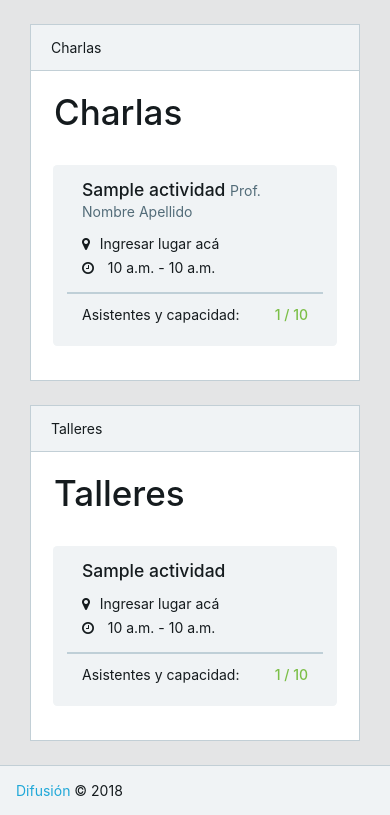
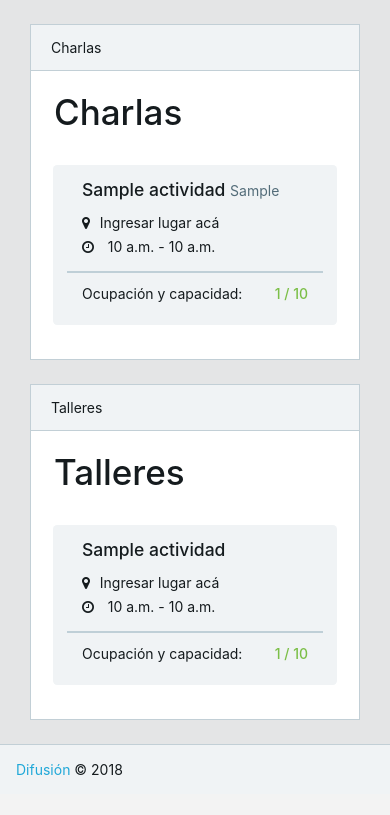
Before and after one commit to josecannete/LogisticaFestival, a Django app: template templates/app/principal.html in a window 390 px wide. Shown: the part 55-870 px from the top of the page. After the commit the page ends 830 px from the top, so only its background shows below. Run offline with Django 3.2, Linux system fonts and the light colour scheme; the template is opened without the code that fills it: values that come from a table or form of the project are taken from there, others are empty; tables that the repository leaves empty hold one stand-in row (values such as "Sample post"); some libraries are stand-ins or nearby versions.

Commit message:
small changes

```diff
--- a/templates/card/charlas.html
+++ b/templates/card/charlas.html
@@ -5,14 +5,14 @@
         {% for charla in charlas %}
             <div class="info-charla">
                 <div class="col-md-12"><h5>{{ charla.nombre }}
-                    <small class="text-muted">Prof. Nombre Apellido</small></h5>
+                    <small class="text-muted">{{ charla.charlista }}</small></h5>
                 </div>
                 <div class="col-md-12"><p><i class="fa fa-map-marker" aria-hidden="true"></i>Ingresar lugar acá</p></div>
                 <div class="col-md-12 add-line-bottom">
                     <p><i class="fa fa-clock-o" aria-hidden="true"></i>
                         {{ charla.horario.inicio.time }} - {{ charla.horario.fin.time }}</p>
                 </div>
-                <div class="col-md-12 d-flex justify-content-between">Asistentes y capacidad:
+                <div class="col-md-12 d-flex justify-content-between">Ocupación y capacidad:
                     <div><h6 class="capacity">{{ charla.capacidadActual }} / {{ charla.capacidadTotal }}</h6></div>
                 </div>
             </div>
--- a/templates/card/pide_un_tour.html
+++ b/templates/card/pide_un_tour.html
@@ -16,7 +16,7 @@
 
                         <div class="form-group d-flex justify-content-around flex-wrap">
                             <label class="col-lg-3 col-md-3 col-xs-12 col-form-label text-left" style="color: #3e515b;"
-                                   for="{{ tour.nombre.id_for_label }}">Nombre</label>
+                                   for="{{ tour.nombre.id_for_label }}">Nombre colegio</label>
                             <div class="col-lg-8 col-md-7 col-xs-12">
                                 {{ tour.nombre }}
                             </div>
--- a/templates/card/talleres.html
+++ b/templates/card/talleres.html
@@ -11,7 +11,7 @@
                         <p><i class="fa fa-clock-o" aria-hidden="true"></i>
                             {{ taller.horario.inicio.time }} - {{ taller.horario.fin.time }}</p>
                     </div>
-                    <div class="col-md-12 d-flex justify-content-between">Asistentes y capacidad:
+                    <div class="col-md-12 d-flex justify-content-between">Ocupación y capacidad:
                         <div><h6 class="capacity">{{ taller.capacidadActual }} / {{ taller.capacidadTotal }}</h6></div>
                     </div>
                 </div>
```
Also changed, not shown: logistica/views/common.py (+15 -15 lines).
